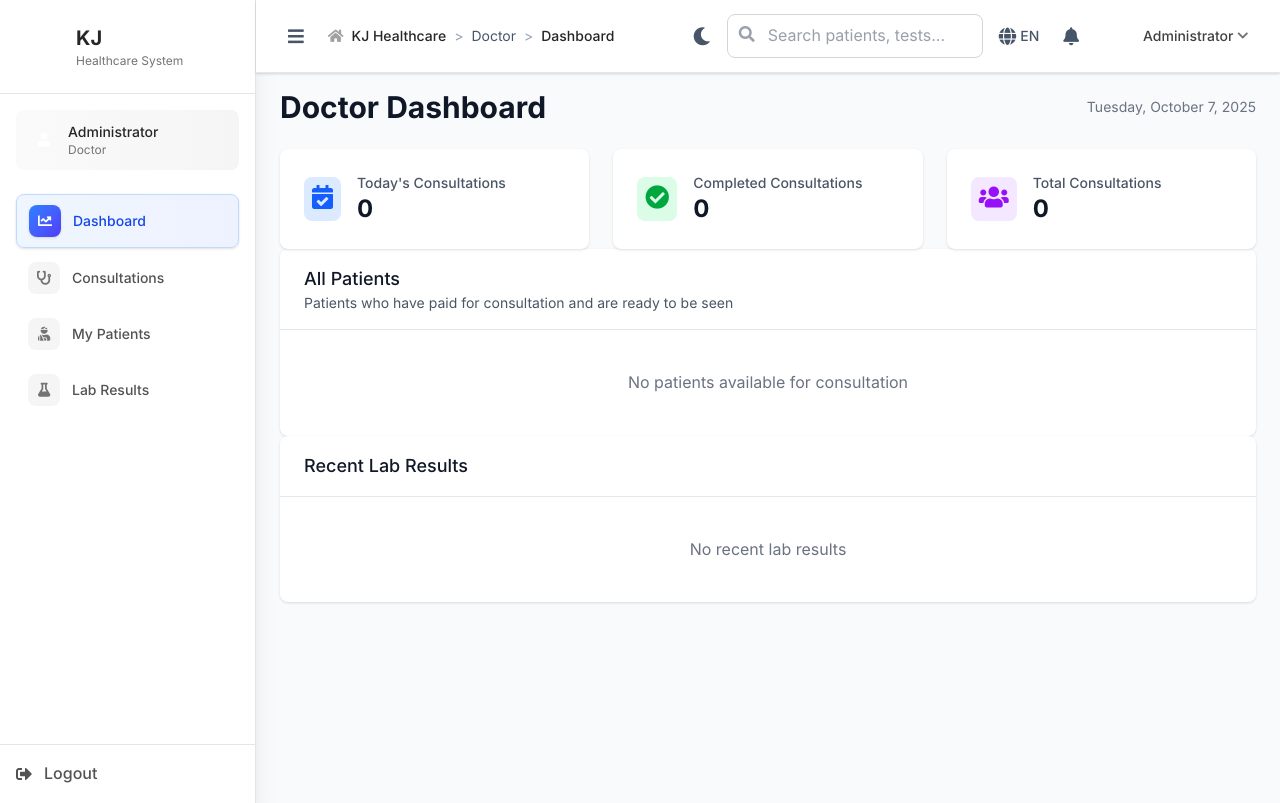
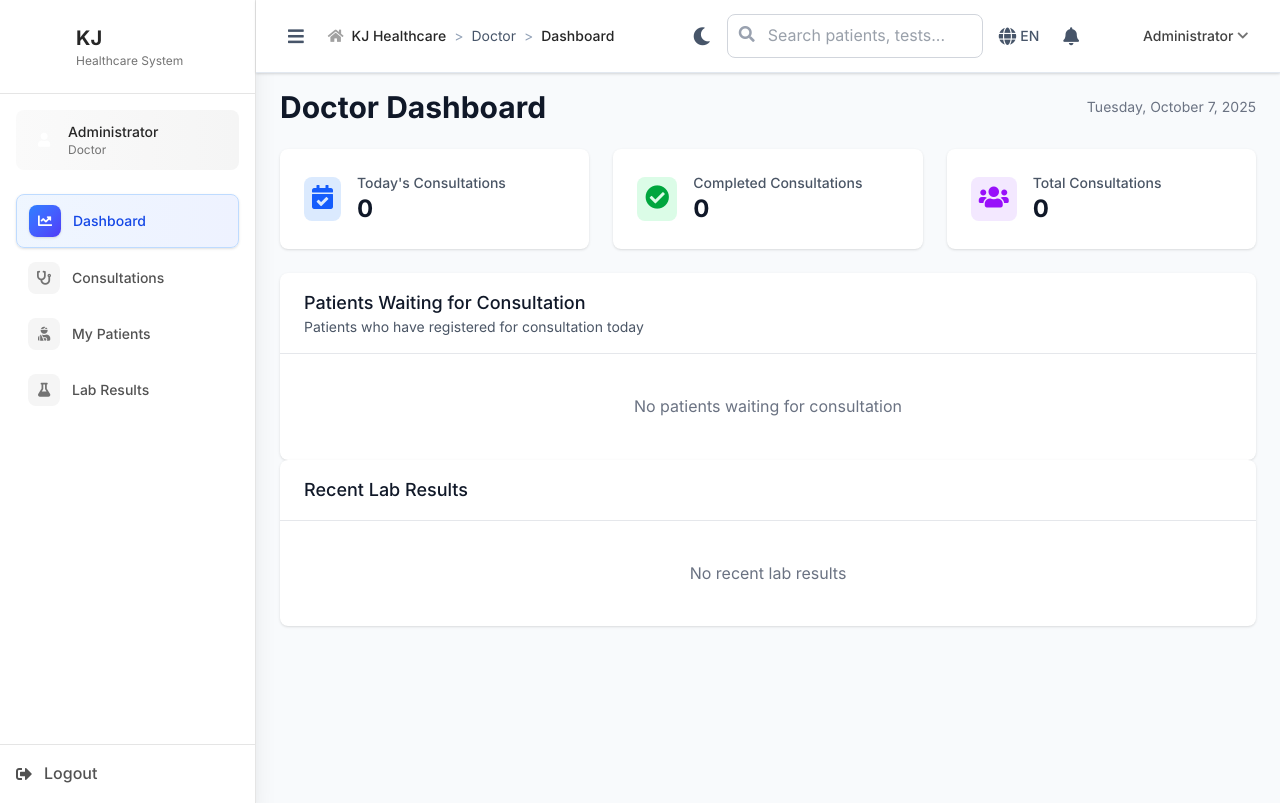
Before and after one commit to LWENA27/KJ, a PHP site: page /doctor/dashboard in a window 1280 px wide. Run offline with PHP 8.4, Linux system fonts and the light colour scheme; a user stored in the database is signed in; data comes from the database, SQL or seed files in the repository; data that the repository does not hold is empty; style sheets or scripts are compiled from the project's sources.

Commit message:
retrieve patient/ doctercontroller

```diff
--- a/controllers/DoctorController.php
+++ b/controllers/DoctorController.php
@@ -49,11 +49,11 @@ class DoctorController extends BaseController {
             JOIN workflow_status ws ON p.id = ws.patient_id
             LEFT JOIN (
                 SELECT c.patient_id,
-               GROUP_CONCAT(t.name SEPARATOR ', ') AS test_names,
+               GROUP_CONCAT(lt.test_name SEPARATOR ', ') AS test_names,
                MAX(lr.created_at) AS latest_result_date
                 FROM lab_results lr
                 JOIN consultations c ON lr.consultation_id = c.id
-                JOIN tests t ON lr.test_id = t.id
+                JOIN lab_tests lt ON lr.test_id = lt.id
                 WHERE lr.status = 'completed' AND c.doctor_id = ?
                 GROUP BY c.patient_id
             ) ag ON p.id = ag.patient_id
@@ -74,9 +74,9 @@ class DoctorController extends BaseController {
 
         // Recent lab results
         $stmt = $this->pdo->prepare("
-            SELECT lr.*, t.name as test_name, p.first_name, p.last_name
+            SELECT lr.*, lt.test_name, p.first_name, p.last_name
             FROM lab_results lr
-            JOIN tests t ON lr.test_id = t.id
+            JOIN lab_tests lt ON lr.test_id = lt.id
             JOIN consultations c ON lr.consultation_id = c.id
             JOIN patients p ON c.patient_id = p.id
             WHERE c.doctor_id = ?
@@ -94,37 +94,23 @@ class DoctorController extends BaseController {
         $sql = "
             SELECT p.*,
                    COALESCE(cc.consultation_count, 0) as consultation_count,
-                   ws.consultation_registration_paid,
-                   ws.lab_tests_paid,
-                   ws.results_review_paid,
-                   MIN(c.created_at) as first_request_at
+                   c.status as consultation_status,
+                   c.consultation_type
             FROM patients p
-            LEFT JOIN workflow_status ws ON p.id = ws.patient_id
-            LEFT JOIN consultations c ON p.id = c.patient_id
             LEFT JOIN (
                 SELECT patient_id, COUNT(*) as consultation_count
                 FROM consultations
                 GROUP BY patient_id
             ) cc ON p.id = cc.patient_id
-            WHERE ws.consultation_registration_paid = TRUE
-              AND DATE(c.created_at) = ?
+            LEFT JOIN consultations c ON p.id = c.patient_id
+            WHERE p.visit_type = 'consultation'
+            AND DATE(p.created_at) = CURDATE()
+            AND (c.status IS NULL OR c.status NOT IN ('completed', 'cancelled'))
+            ORDER BY p.created_at ASC
         ";
 
-        $params = [$filter_date];
-
-        // Search filter on name or phone
-        if ($search_q !== '') {
-            $sql .= " AND (CONCAT(p.first_name, ' ', p.last_name) LIKE ? OR p.phone LIKE ?) ";
-            $like = "%{$search_q}%";
-            $params[] = $like;
-            $params[] = $like;
-        }
-
-        $sql .= " GROUP BY p.id, ws.consultation_registration_paid, ws.lab_tests_paid, ws.results_review_paid, cc.consultation_count ";
-        $sql .= " ORDER BY first_request_at ASC, p.first_name ASC ";
-
         $stmt = $this->pdo->prepare($sql);
-        $stmt->execute($params);
+        $stmt->execute();
         $available_patients = $stmt->fetchAll();
 
                 // Pending consultations (registered / scheduled / waiting) for this doctor
@@ -140,15 +126,19 @@ class DoctorController extends BaseController {
                 $stmt->execute([$doctor_id]);
                 $pending_consultations = $stmt->fetchAll();
 
+        // Add these variables for the dashboard statistics
+        $stats = [
+            'today_consultations' => 0,
+            'completed_consultations' => 0,
+            'total_consultations' => 0
+        ];
+
+        // Pass all required variables to the view
         $this->render('doctor/dashboard', [
-            'today_completed' => $today_completed,
-            'pending_results' => $pending_results,
-            'other_doctors' => $other_doctors,
+            'available_patients' => $available_patients,
             'stats' => $stats,
-            'recent_results' => $recent_results,
-            'available_patients' => $available_patients,
-            'pending_consultations' => $pending_consultations,
-            'csrf_token' => $this->generateCSRF()
+            'csrf_token' => $this->generateCSRF(),
+            'other_doctors' => []  // Add empty array to prevent undefined variable error
         ]);
     }
 
--- a/views/doctor/dashboard.php
+++ b/views/doctor/dashboard.php
@@ -120,140 +120,78 @@
     </div>
 
     <!-- Available Patients -->
-    <div class="bg-white rounded-lg shadow">
+    <!-- Available Patients for Consultation -->
+<div class="bg-white rounded-lg shadow mt-6">
     <div class="px-6 py-4 border-b border-gray-200">
-            <h3 class="text-lg font-medium text-gray-900">All Patients</h3>
-            <p class="text-sm text-gray-600">Patients who have paid for consultation and are ready to be seen</p>
+        <h3 class="text-lg font-medium text-gray-900">Patients Waiting for Consultation</h3>
+        <p class="text-sm text-gray-600">Patients who have registered for consultation today</p>
     </div>
     <div class="p-6">
         <?php if (empty($available_patients)): ?>
-            <p class="text-gray-500 text-center py-4">No patients available for consultation</p>
+            <p class="text-gray-500 text-center py-4">No patients waiting for consultation</p>
         <?php else: ?>
-            <div class="space-y-4">
-                <?php foreach ($available_patients as $patient): ?>
-                    <div class="flex items-center justify-between p-4 border border-gray-200 rounded-lg hover:bg-gray-50 transition duration-200">
-                    <div class="flex items-center">
-                        <div class="w-12 h-12 bg-green-100 rounded-full flex items-center justify-center mr-4">
-                            <i class="fas fa-user-check text-green-600"></i>
-                        </div>
-                        <div>
-                            <p class="font-medium text-gray-900">
-                                <?php echo htmlspecialchars($patient['first_name'] . ' ' . $patient['last_name']); ?>
-                        <!-- Patients Registered for Consultation -->
-                        <div class="bg-white rounded-lg shadow mt-6">
-                            <div class="px-6 py-4 border-b border-gray-200">
-                                <h3 class="text-lg font-medium text-gray-900">Patients Registered for Consultation</h3>
-                                <p class="text-sm text-gray-600">Patients who are registered/ scheduled and waiting for consultation</p>
-                            </div>
-                            <div class="p-6">
-                                <?php if (empty($pending_consultations)): ?>
-                                    <p class="text-gray-500 text-center py-4">No registered consultations at the moment</p>
-                                <?php else: ?>
-                                    <div class="hidden md:block overflow-x-auto">
+            <div class="overflow-x-auto">
                 <table class="min-w-full divide-y divide-gray-200">
                     <thead class="bg-gray-50">
                         <tr>
-                                                    <th class="px-4 py-3 text-left text-xs font-medium text-gray-500 uppercase">Patient</th>
-                                                    <th class="px-4 py-3 text-left text-xs font-medium text-gray-500 uppercase">Phone</th>
-                                                    <th class="px-4 py-3 text-left text-xs font-medium text-gray-500 uppercase">Registered At</th>
-                                                    <th class="px-4 py-3 text-left text-xs font-medium text-gray-500 uppercase">Status</th>
-                                                    <th class="px-4 py-3 text-left text-xs font-medium text-gray-500 uppercase">Actions</th>
+                            <th class="px-6 py-3 text-left text-xs font-medium text-gray-500 uppercase tracking-wider">Patient</th>
+                            <th class="px-6 py-3 text-left text-xs font-medium text-gray-500 uppercase tracking-wider">Contact</th>
+                            <th class="px-6 py-3 text-left text-xs font-medium text-gray-500 uppercase tracking-wider">Registration Time</th>
+                            <th class="px-6 py-3 text-left text-xs font-medium text-gray-500 uppercase tracking-wider">Status</th>
+                            <th class="px-6 py-3 text-left text-xs font-medium text-gray-500 uppercase tracking-wider">Actions</th>
                         </tr>
                     </thead>
                     <tbody class="bg-white divide-y divide-gray-200">
-                                                <?php foreach ($pending_consultations as $c): ?>
+                        <?php foreach ($available_patients as $patient): ?>
                             <tr>
-                                                    <td class="px-4 py-3">
-                                                        <div class="font-medium text-gray-900"><?php echo htmlspecialchars($c['first_name'] . ' ' . $c['last_name']); ?></div>
-                                                        <div class="text-xs text-gray-500">DOB: <?php echo htmlspecialchars($c['date_of_birth'] ?? 'N/A'); ?></div>
+                                <td class="px-6 py-4 whitespace-nowrap">
+                                    <div class="flex items-center">
+                                        <div>
+                                            <div class="text-sm font-medium text-gray-900">
+                                                <?php echo htmlspecialchars($patient['first_name'] . ' ' . $patient['last_name']); ?>
+                                            </div>
+                                            <div class="text-sm text-gray-500">
+                                                Age: <?php
+                                                    if (!empty($patient['date_of_birth'])) {
+                                                        $age = date_diff(date_create($patient['date_of_birth']), date_create('today'))->y;
+                                                        echo $age . ' years';
+                                                    } else {
+                                                        echo 'N/A';
+                                                    }
+                                                ?>
+                                            </div>
+                                        </div>
+                                    </div>
                                 </td>
-                                                    <td class="px-4 py-3 text-sm text-gray-700"><?php echo htmlspecialchars($c['phone'] ?? 'N/A'); ?></td>
-                                                    <td class="px-4 py-3 text-sm text-gray-700"><?php echo date('M j, Y H:i', strtotime($c['created_at'] ?? $c['appointment_date'] ?? 'now')); ?></td>
-                                                    <td class="px-4 py-3 text-sm">
-                                                        <span class="inline-flex px-2 py-1 text-xs font-medium rounded-full <?php echo ($c['status'] === 'pending_lab_results') ? 'bg-purple-100 text-purple-800' : 'bg-yellow-100 text-yellow-800'; ?>">
-                                                            <?php echo ucwords(str_replace('_', ' ', $c['status'])); ?>
+                                <td class="px-6 py-4 whitespace-nowrap">
+                                    <div class="text-sm text-gray-900"><?php echo htmlspecialchars($patient['phone']); ?></div>
+                                    <div class="text-sm text-gray-500"><?php echo htmlspecialchars($patient['address']); ?></div>
+                                </td>
+                                <td class="px-6 py-4 whitespace-nowrap">
+                                    <div class="text-sm text-gray-900">
+                                        <?php echo date('h:i A', strtotime($patient['created_at'])); ?>
+                                    </div>
+                                </td>
+                                <td class="px-6 py-4 whitespace-nowrap">
+                                    <span class="px-2 inline-flex text-xs leading-5 font-semibold rounded-full
+                                        <?php echo $patient['consultation_registration_paid'] ? 'bg-green-100 text-green-800' : 'bg-red-100 text-red-800'; ?>">
+                                        <?php echo $patient['consultation_registration_paid'] ? 'Paid' : 'Pending Payment'; ?>
                                     </span>
                                 </td>
-                                                    <td class="px-4 py-3 text-sm">
-                                                        <button onclick="viewPatientDetails(<?php echo $c['patient_id']; ?>)" class="px-3 py-1 bg-blue-500 text-white rounded-md">View</button>
-                                                        <button onclick="attendPatient(<?php echo $c['patient_id']; ?>)" class="px-3 py-1 bg-green-500 text-white rounded-md ml-2">Attend</button>
+                                <td class="px-6 py-4 whitespace-nowrap text-sm font-medium">
+                                    <button onclick="attendPatient(<?php echo $patient['id']; ?>)"
+                                            class="bg-blue-500 hover:bg-blue-700 text-white font-bold py-2 px-4 rounded mr-2">
+                                        <i class="fas fa-stethoscope mr-1"></i>Attend
+                                    </button>
+                                    <button onclick="viewPatientDetails(<?php echo $patient['id']; ?>)"
+                                            class="bg-gray-500 hover:bg-gray-700 text-white font-bold py-2 px-4 rounded">
+                                        <i class="fas fa-eye mr-1"></i>View
+                                    </button>
                                 </td>
                             </tr>
                         <?php endforeach; ?>
                     </tbody>
                 </table>
-                                    </div>
-
-                                    <!-- Mobile cards -->
-                                    <div class="md:hidden space-y-4">
-                                        <?php foreach ($pending_consultations as $c): ?>
-                                        <div class="p-4 border border-gray-200 rounded-lg">
-                                            <div class="flex items-center justify-between">
-                                                <div>
-                                                    <div class="font-medium text-gray-900"><?php echo htmlspecialchars($c['first_name'] . ' ' . $c['last_name']); ?></div>
-                                                    <div class="text-xs text-gray-500">Phone: <?php echo htmlspecialchars($c['phone'] ?? 'N/A'); ?></div>
-                                                </div>
-                                                <div class="text-right">
-                                                    <div class="text-xs text-gray-500"><?php echo date('M j, Y', strtotime($c['created_at'] ?? $c['appointment_date'] ?? 'now')); ?></div>
-                                                    <div class="mt-2">
-                                                        <span class="inline-flex px-2 py-1 text-xs font-medium rounded-full <?php echo ($c['status'] === 'pending_lab_results') ? 'bg-purple-100 text-purple-800' : 'bg-yellow-100 text-yellow-800'; ?>">
-                                                            <?php echo ucwords(str_replace('_', ' ', $c['status'])); ?>
-                                                        </span>
-                                                    </div>
-                                                </div>
-                                            </div>
-                                            <div class="mt-4 flex space-x-2">
-                                                <button onclick="viewPatientDetails(<?php echo $c['patient_id']; ?>)" class="flex-1 bg-blue-500 text-white px-4 py-2 rounded-md">View</button>
-                                                <button onclick="attendPatient(<?php echo $c['patient_id']; ?>)" class="flex-1 bg-green-500 text-white px-4 py-2 rounded-md">Attend</button>
-                                            </div>
-                                        </div>
-                                        <?php endforeach; ?>
-                                    </div>
-                                <?php endif; ?>
-                            </div>
-                        </div>
-                            </p>
-                            <p class="text-sm text-gray-600">
-                                Age: <?php
-                                    $dob = $patient['date_of_birth'] ?? null;
-                                    if (!empty($dob)) {
-                                        $age = date_diff(date_create($dob), date_create('today'))->y;
-                                        echo (int)$age;
-                                    } else {
-                                        echo 'N/A';
-                                    }
-                                ?> |
-                                Phone: <?php echo htmlspecialchars($patient['phone'] ?? 'N/A'); ?> |
-                                Visits: <?php echo $patient['consultation_count']; ?>
-                            </p>
-                        </div>
-                    </div>
-                    <div class="flex space-x-2 items-center">
-                        <button onclick="viewPatientDetails(<?php echo $patient['id']; ?>)"
-                                class="px-3 py-1 bg-blue-500 hover:bg-blue-600 text-white text-sm rounded-md transition duration-200">
-                            <i class="fas fa-eye mr-1"></i>View
-                        </button>
-                        <button onclick="attendPatient(<?php echo $patient['id']; ?>)"
-                                class="px-3 py-1 bg-green-500 hover:bg-green-600 text-white text-sm rounded-md transition duration-200">
-                            <i class="fas fa-stethoscope mr-1"></i>Attend
-                        </button>
-                        <div class="patient-action-group">
-                            <button onclick="openAllocateModal(<?php echo $patient['id']; ?>, '<?php echo htmlspecialchars($patient['first_name'] . ' ' . $patient['last_name']); ?>')"
-                                    class="btn-action btn-allocate" title="Allocate to another doctor">
-                                <i class="fas fa-user-md mr-1"></i>Allocate
-                            </button>
-                            <button onclick="openLabModal(<?php echo $patient['id']; ?>, '<?php echo htmlspecialchars($patient['first_name'] . ' ' . $patient['last_name']); ?>')"
-                                    class="btn-action btn-lab" title="Send to lab">
-                                <i class="fas fa-vial mr-1"></i>Send to Lab
-                            </button>
-                            <button onclick="openMedicineModal(<?php echo $patient['id']; ?>, '<?php echo htmlspecialchars($patient['first_name'] . ' ' . $patient['last_name']); ?>')"
-                                    class="btn-action btn-prescribe" title="Prescribe medicine">
-                                <i class="fas fa-pills mr-1"></i>Prescribe
-                            </button>
-                        </div>
-                    </div>
-                </div>
-                <?php endforeach; ?>
             </div>
         <?php endif; ?>
     </div>
```
Also changed, not shown: 2 other files. Lines whose indentation alone changed are shown as unchanged.
